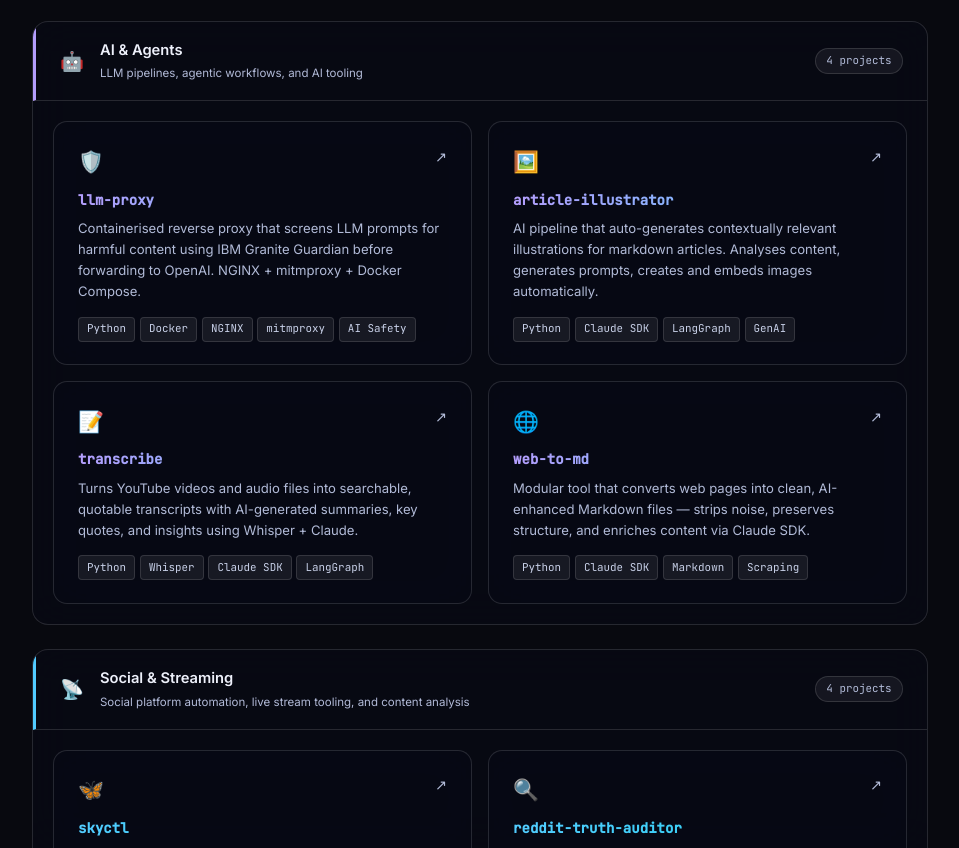
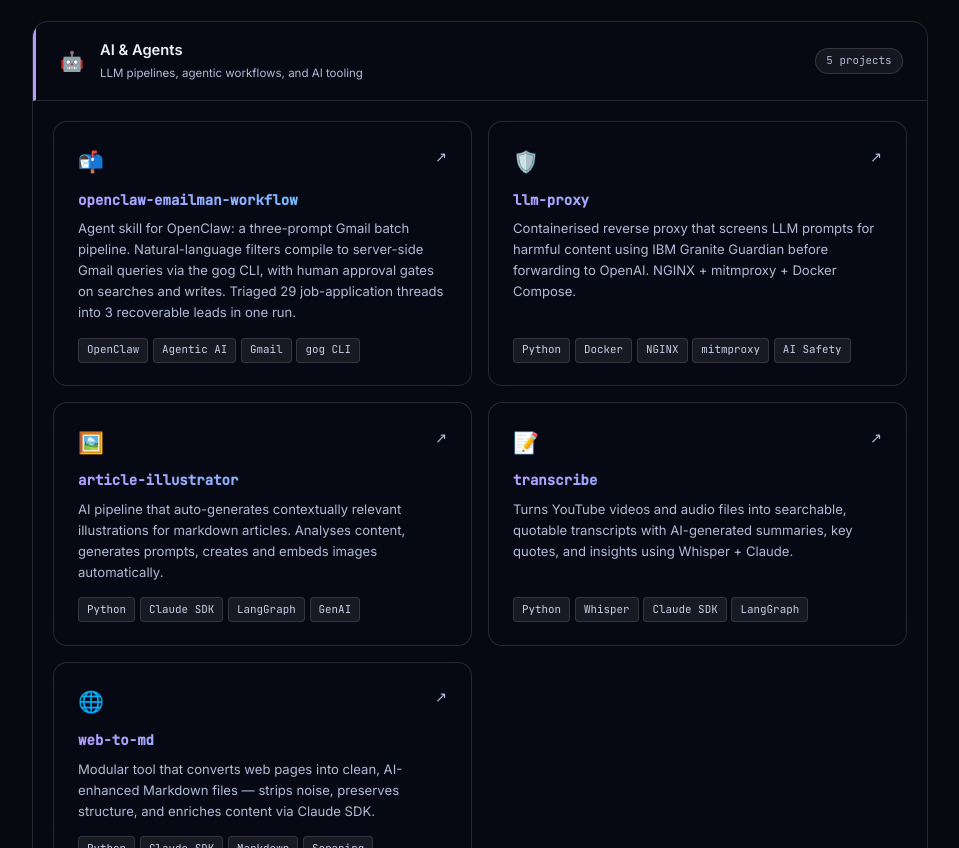
Before and after one commit to pjvjay/pjvjay.github.io, a plain HTML site: page index.html in a window 1280 px wide. Shown: the part 2316-3164 px from the top of the page, without its empty margins (160-1119 px from the left). Drawn offline with Linux system fonts and the light colour scheme.

Commit message:
Add openclaw-emailman-workflow project card

```diff
--- a/index.html
+++ b/index.html
@@ -942,9 +942,20 @@
           <div class="cat-label">AI &amp; Agents</div>
           <div class="cat-sublabel">LLM pipelines, agentic workflows, and AI tooling</div>
         </div>
-        <span class="cat-count">4 projects</span>
+        <span class="cat-count">5 projects</span>
       </div>
       <div class="cat-grid">
+
+        <a href="https://github.com/pjvjay/openclaw-emailman-workflow" target="_blank" class="project-card" data-category="ai">
+          <div class="project-header"><span class="project-icon">📬</span><span class="project-link-icon">↗</span></div>
+          <div class="project-name">openclaw-emailman-workflow</div>
+          <div class="project-desc">Agent skill for OpenClaw: a three-prompt Gmail batch pipeline. Natural-language filters compile to server-side Gmail queries via the gog CLI, with human approval gates on searches and writes. Triaged 29 job-application threads into 3 recoverable leads in one run.</div>
+          <div class="project-tags">
+            <span class="project-tag">OpenClaw</span><span class="project-tag">Agentic AI</span>
+            <span class="project-tag">Gmail</span><span class="project-tag">gog CLI</span>
+          </div>
+        </a>
+
 
         <a href="https://github.com/pjvjay/llm-proxy" target="_blank" class="project-card" data-category="ai">
           <div class="project-header"><span class="project-icon">🛡️</span><span class="project-link-icon">↗</span></div>
```
